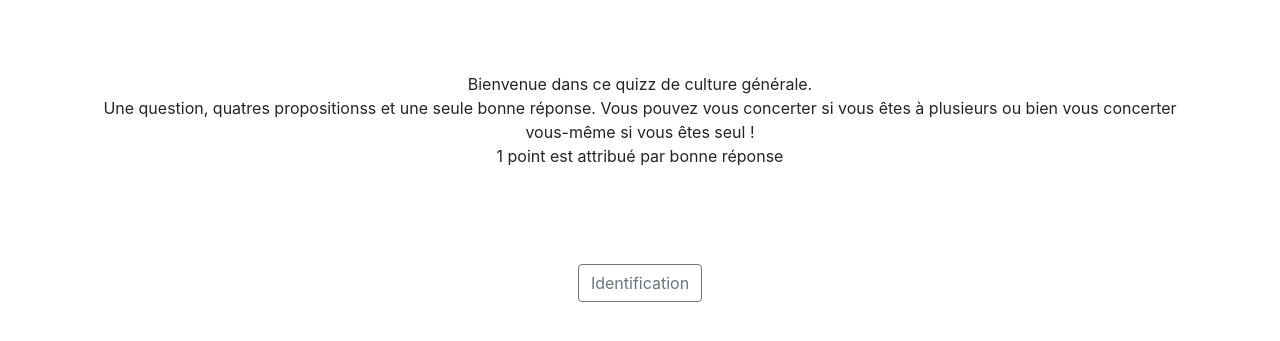
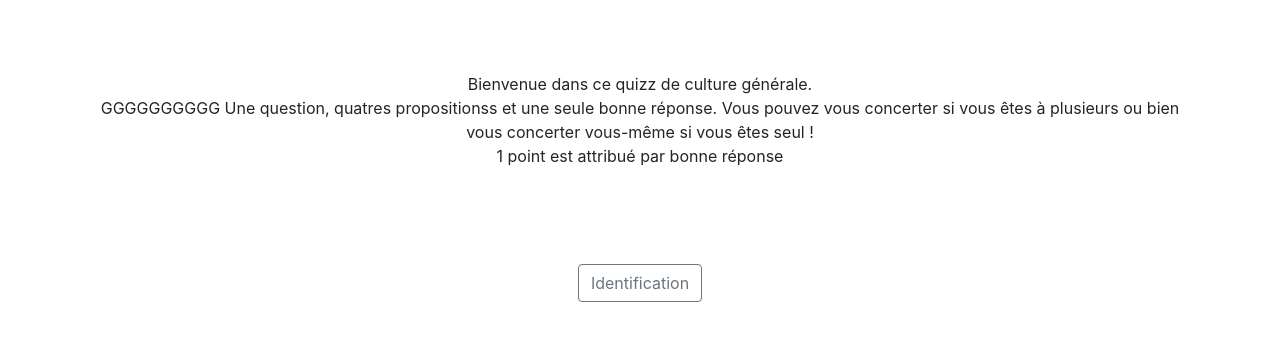
Before and after one commit to slamsiip/Quizz, a Django app: page / in a window 1280 px wide. Shown: the part 56-397 px from the top of the page. Run offline with Django 4.2, Linux system fonts and the light colour scheme; some libraries are stand-ins or nearby versions.

Commit message:
Update home.html

```diff
--- a/todo/templates/todo/home.html
+++ b/todo/templates/todo/home.html
@@ -7,6 +7,7 @@
 <br>
 Bienvenue dans ce quizz de culture générale.
 <br>
+    GGGGGGGGGG
 Une question, quatres propositionss   et une seule bonne réponse. Vous pouvez vous concerter si vous êtes à plusieurs ou bien vous concerter vous-même si vous êtes seul !
 <br>
 1 point est attribué par bonne réponse
```
